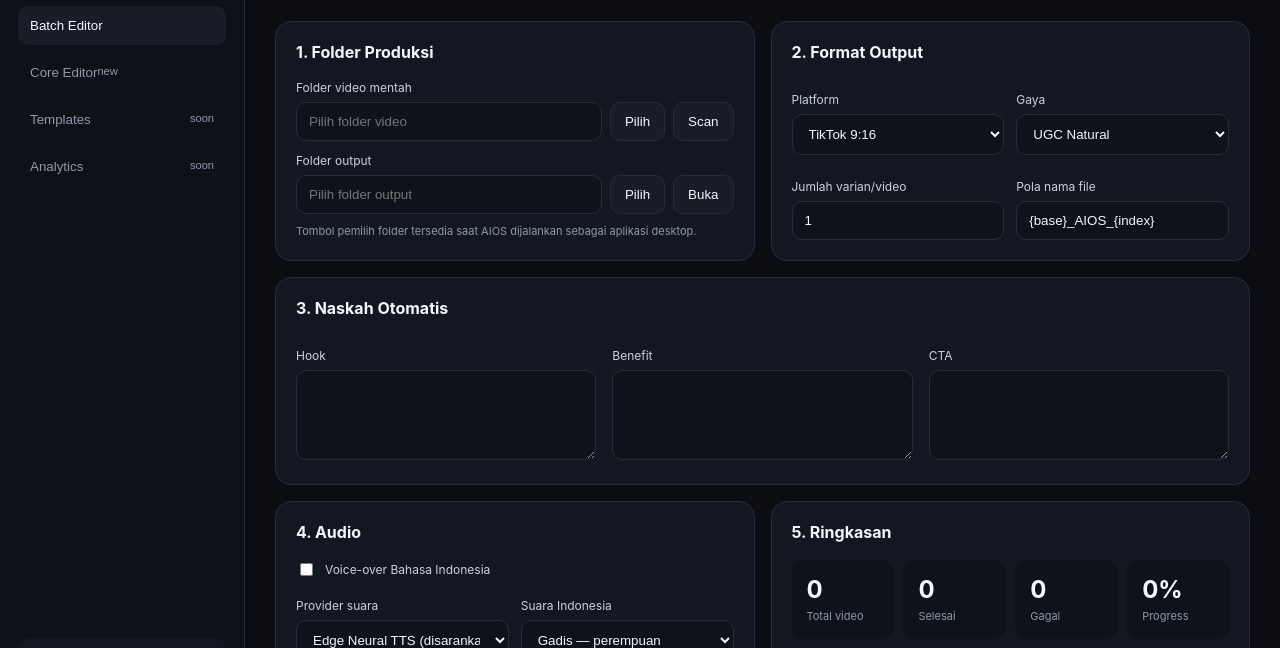
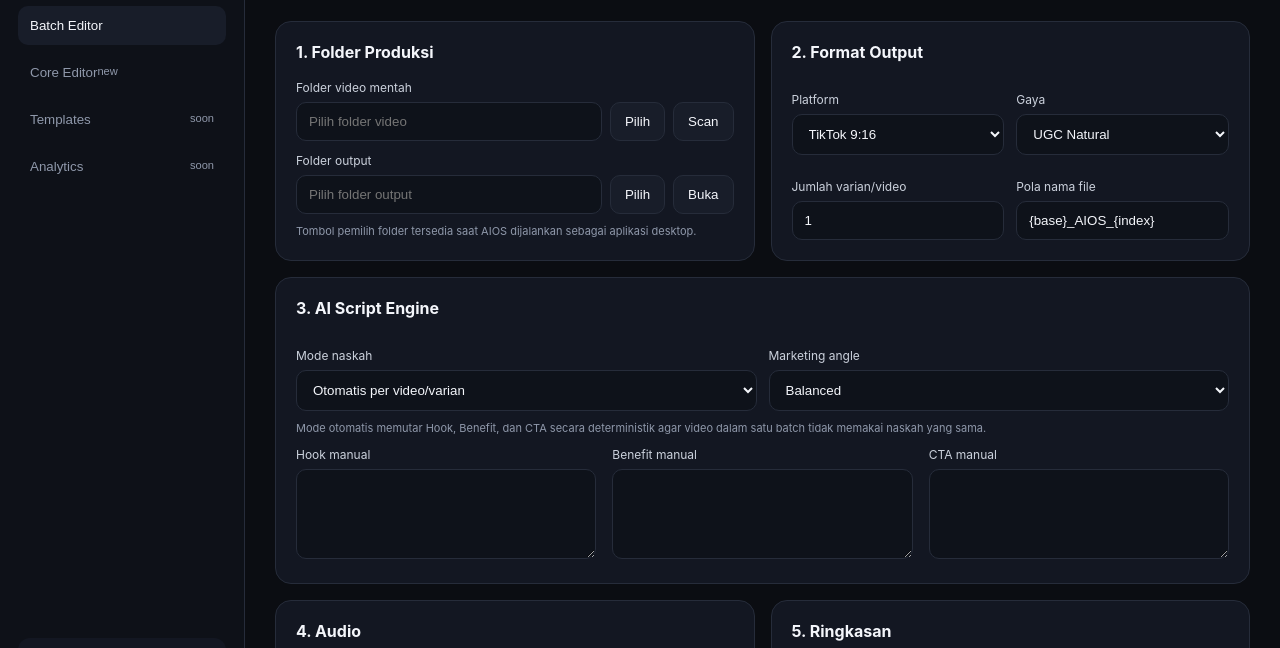
Before and after one commit to itsneiq/AIOS, an Electron app: page apps/auto-editor-v1/public/index.html in a window 1280 px wide. Shown: the part 93-741 px from the top of the page. Drawn offline with Linux system fonts and the light colour scheme; no server answers.

Commit message:
feat(script): add script mode and marketing angle controls

```diff
--- a/apps/auto-editor-v1/public/index.html
+++ b/apps/auto-editor-v1/public/index.html
@@ -38,8 +38,13 @@
       </div>
     </section>
     <section class="card">
-      <h2>3. Naskah Otomatis</h2>
-      <div class="grid three"><div><label>Hook</label><textarea id="hook"></textarea></div><div><label>Benefit</label><textarea id="benefit"></textarea></div><div><label>CTA</label><textarea id="cta"></textarea></div></div>
+      <h2>3. AI Script Engine</h2>
+      <div class="grid two compact">
+        <div><label>Mode naskah</label><select id="scriptMode"><option value="auto">Otomatis per video/varian</option><option value="manual">Manual untuk seluruh batch</option></select></div>
+        <div><label>Marketing angle</label><select id="scriptAngle"><option value="balanced">Balanced</option><option value="curiosity">Curiosity</option><option value="problem_solution">Problem–Solution</option><option value="fomo">FOMO</option></select></div>
+      </div>
+      <p class="hint">Mode otomatis memutar Hook, Benefit, dan CTA secara deterministik agar video dalam satu batch tidak memakai naskah yang sama.</p>
+      <div class="grid three"><div><label>Hook manual</label><textarea id="hook"></textarea></div><div><label>Benefit manual</label><textarea id="benefit"></textarea></div><div><label>CTA manual</label><textarea id="cta"></textarea></div></div>
     </section>
     <section class="grid two">
       <div class="card">
```
